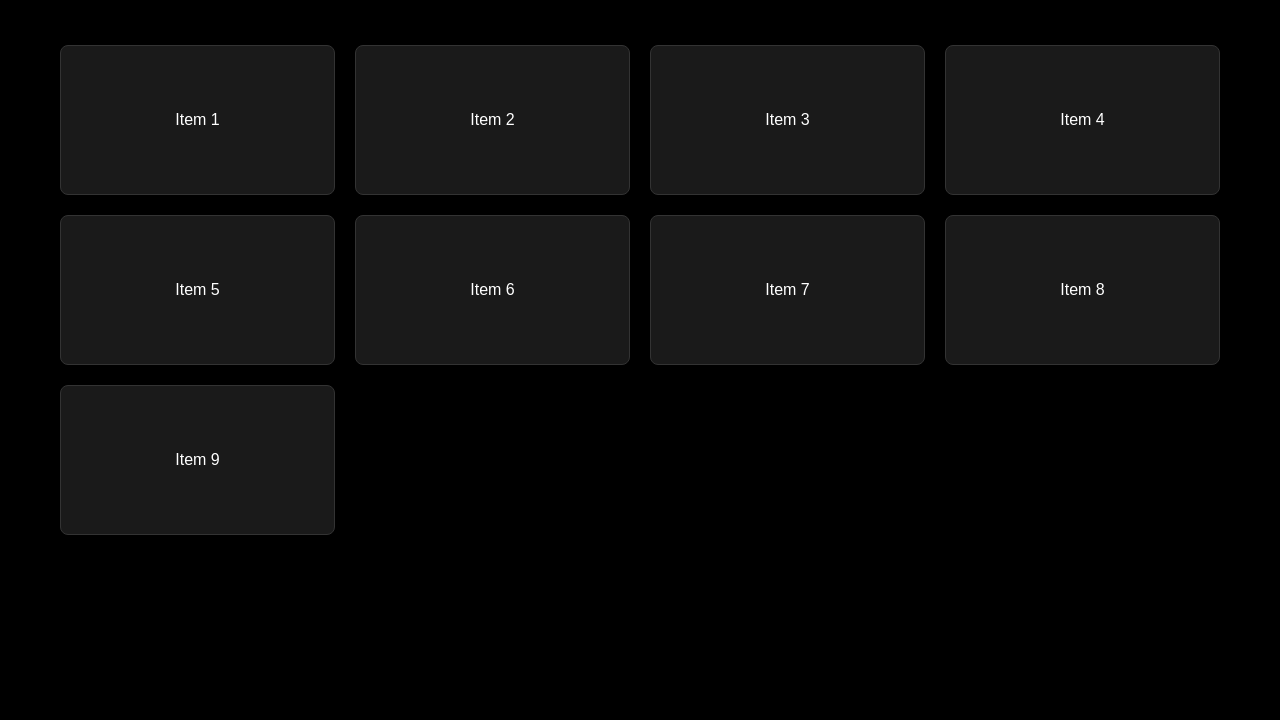
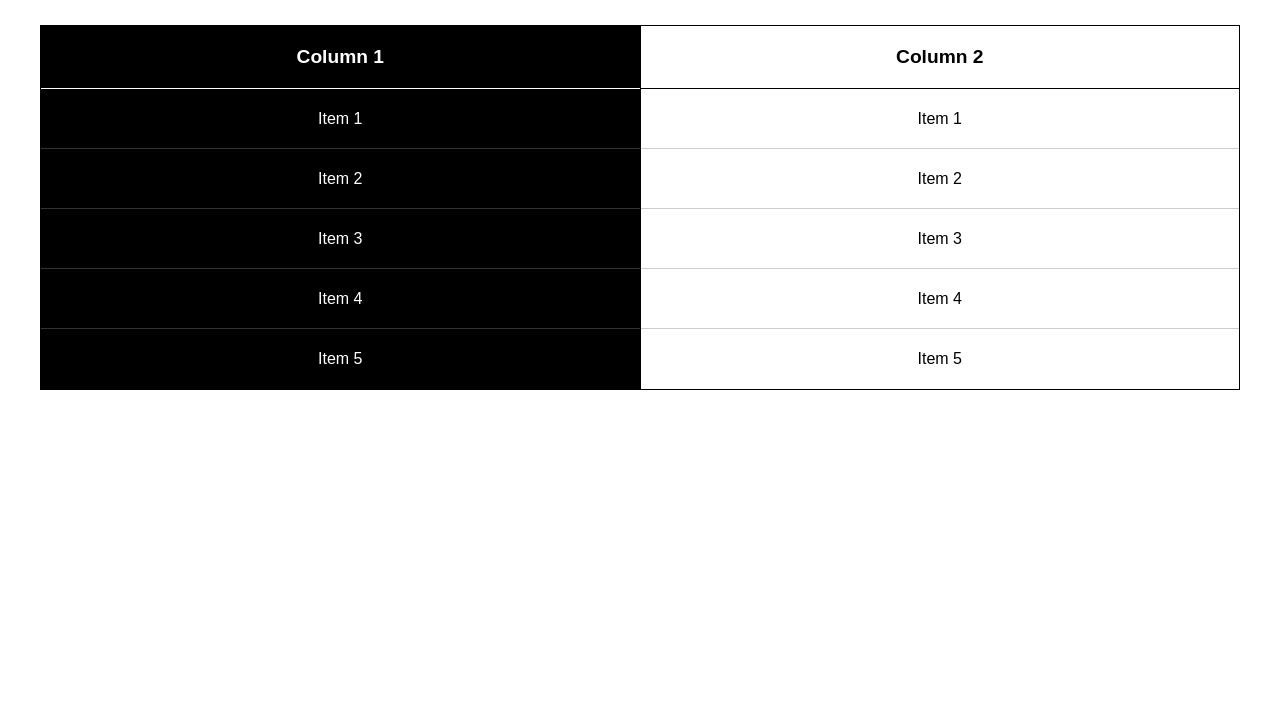
Before and after one commit to lduran1/Test, a plain HTML site: page index.html in a window 1280 px wide. Shown: the part 80-800 px from the top of the page. Drawn offline with Linux system fonts and the light colour scheme.

Commit message:
Update to two-column table layout with black and white columns

```diff
--- a/index.html
+++ b/index.html
@@ -12,8 +12,8 @@
         }
 
         body {
-            background-color: #000000;
-            color: #ffffff;
+            background-color: #ffffff;
+            color: #000000;
             font-family: Arial, sans-serif;
             padding: 20px;
         }
@@ -29,44 +29,90 @@
             font-size: 2.5rem;
         }
 
-        .grid {
-            display: grid;
-            grid-template-columns: repeat(auto-fit, minmax(250px, 1fr));
-            gap: 20px;
+        .table-wrapper {
+            display: flex;
+            gap: 0;
+            border: 1px solid #000000;
+        }
+
+        .column {
+            flex: 1;
+            border-right: 1px solid #000000;
+        }
+
+        .column:last-child {
+            border-right: none;
+        }
+
+        .column.black {
+            background-color: #000000;
+            color: #ffffff;
+        }
+
+        .column.white {
+            background-color: #ffffff;
+            color: #000000;
+        }
+
+        .column-header {
             padding: 20px;
+            font-weight: bold;
+            font-size: 1.2rem;
+            border-bottom: 1px solid;
+            text-align: center;
+        }
+
+        .column.black .column-header {
+            border-bottom-color: #ffffff;
+        }
+
+        .column.white .column-header {
+            border-bottom-color: #000000;
         }
 
         .item {
-            background-color: #1a1a1a;
-            border: 1px solid #333333;
-            padding: 30px;
+            padding: 20px;
+            border-bottom: 1px solid;
             text-align: center;
-            border-radius: 8px;
-            min-height: 150px;
+            min-height: 60px;
             display: flex;
             align-items: center;
             justify-content: center;
         }
 
-        .item:hover {
-            border-color: #666666;
-            background-color: #2a2a2a;
+        .column.black .item {
+            border-bottom-color: #333333;
+        }
+
+        .column.white .item {
+            border-bottom-color: #cccccc;
+        }
+
+        .item:last-child {
+            border-bottom: none;
         }
     </style>
 </head>
 <body>
     <div class="container">
         <h1>Transition Items</h1>
-        <div class="grid">
-            <div class="item">Item 1</div>
-            <div class="item">Item 2</div>
-            <div class="item">Item 3</div>
-            <div class="item">Item 4</div>
-            <div class="item">Item 5</div>
-            <div class="item">Item 6</div>
-            <div class="item">Item 7</div>
-            <div class="item">Item 8</div>
-            <div class="item">Item 9</div>
+        <div class="table-wrapper">
+            <div class="column black">
+                <div class="column-header">Column 1</div>
+                <div class="item">Item 1</div>
+                <div class="item">Item 2</div>
+                <div class="item">Item 3</div>
+                <div class="item">Item 4</div>
+                <div class="item">Item 5</div>
+            </div>
+            <div class="column white">
+                <div class="column-header">Column 2</div>
+                <div class="item">Item 1</div>
+                <div class="item">Item 2</div>
+                <div class="item">Item 3</div>
+                <div class="item">Item 4</div>
+                <div class="item">Item 5</div>
+            </div>
         </div>
     </div>
 </body>
```
